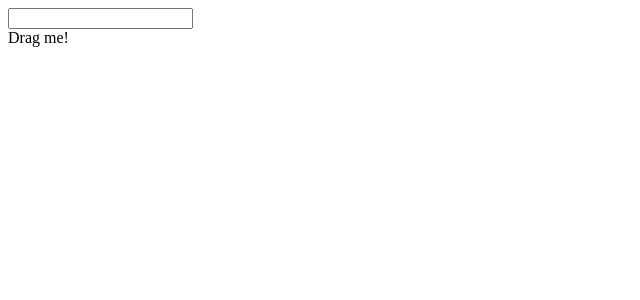
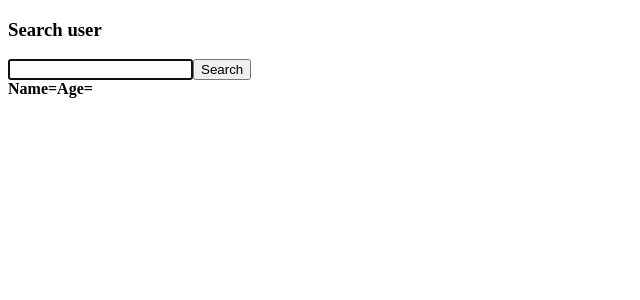
Before and after one commit to karankumarshreds/ReactTS, a React (Create React App) app: page / in a window 1280 px wide. Shown: the top 300 px of the page, without its empty margins (0-640 px from the left). Built offline with nearby package versions, Linux system fonts and the light colour scheme.

Commit message:
add ref ex

```diff
--- a/src/index.tsx
+++ b/src/index.tsx
@@ -1,12 +1,13 @@
 import ReactDOM from 'react-dom';
 // import Todo from './state/Todo';
 // import Search from './state/Search';
-import Event from './events/Event';
+// import Event from './events/Event';
+import Search from './refs/Search';
 
 const App = () => {
   return (
     <div>
-      <Event />
+      <Search />
     </div>
   );
 };
--- a/src/refs/Search.tsx
+++ b/src/refs/Search.tsx
@@ -1,4 +1,4 @@
-import React, { useState, useRef } from 'react';
+import React, { useState, useRef, useEffect } from 'react';
 
 const users = [
   { name: 'Sarah', age: 20 },
@@ -20,6 +20,13 @@ const Search: React.FC = () => {
   // So we must account for input element to be undefined
   // Hence we will explicitly give it a value of null
   const inputRef = useRef<HTMLInputElement | null>(null);
+
+  useEffect(() => {
+    if (!inputRef.current) {
+      return;
+    }
+    inputRef.current.focus();
+  }, []);
 
   const onClick = () => {
     setName('');
```
